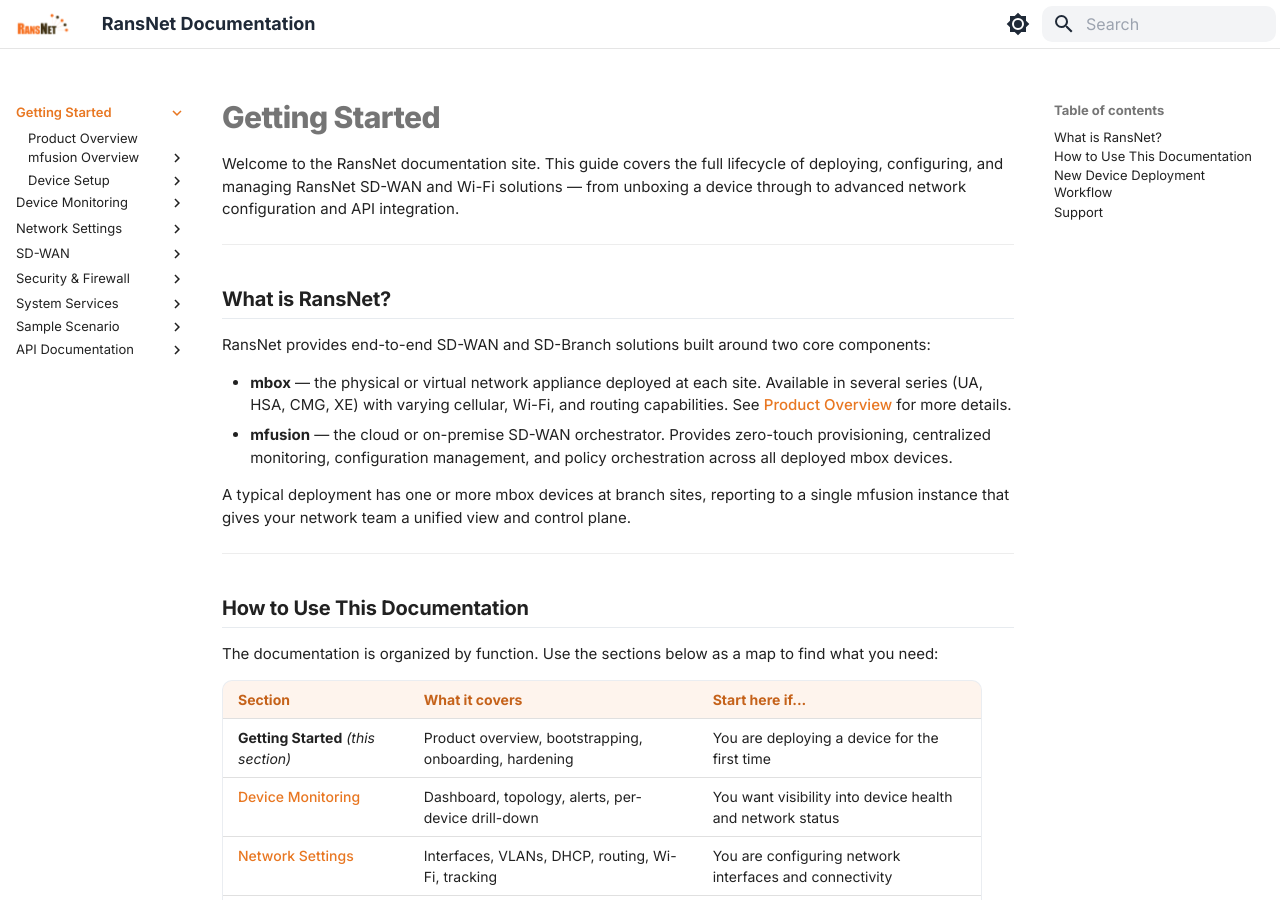
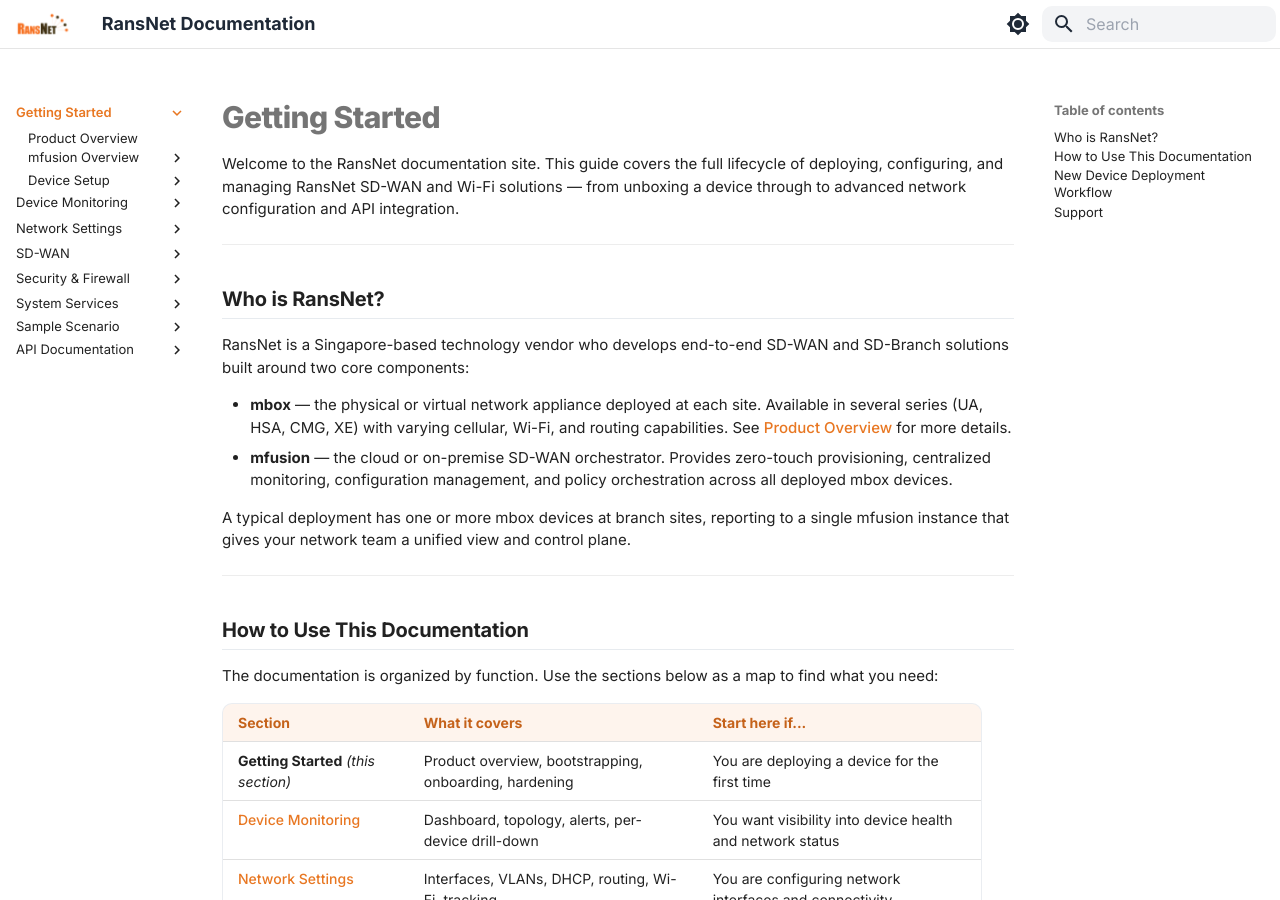
Before and after one commit to RansNet/docs, an MkDocs documentation site: the page built from docs/start/index.md, in a window 1280 px wide and 900 px high. Built offline with MkDocs 1.6.1 and Material for MkDocs 9.7.7, drawn with Linux system fonts in a browser that asks for light colours.

```diff
--- a/docs/start/index.md
+++ b/docs/start/index.md
@@ -4,9 +4,9 @@ Welcome to the RansNet documentation site. This guide covers the full lifecycle
 
 ---
 
-## What is RansNet?
+## Who is RansNet?
 
-RansNet provides end-to-end SD-WAN and SD-Branch solutions built around two core components:
+RansNet is a Singapore-based technology vendor who develops end-to-end SD-WAN and SD-Branch solutions built around two core components:
 
 - **mbox** — the physical or virtual network appliance deployed at each site. Available in several series (UA, HSA, CMG, XE) with varying cellular, Wi-Fi, and routing capabilities. See [Product Overview](overview.md) for more details.
 - **mfusion** — the cloud or on-premise SD-WAN orchestrator. Provides zero-touch provisioning, centralized monitoring, configuration management, and policy orchestration across all deployed mbox devices.
```
Also changed, not shown: docs/start/overview.md (+2 -1 lines).
